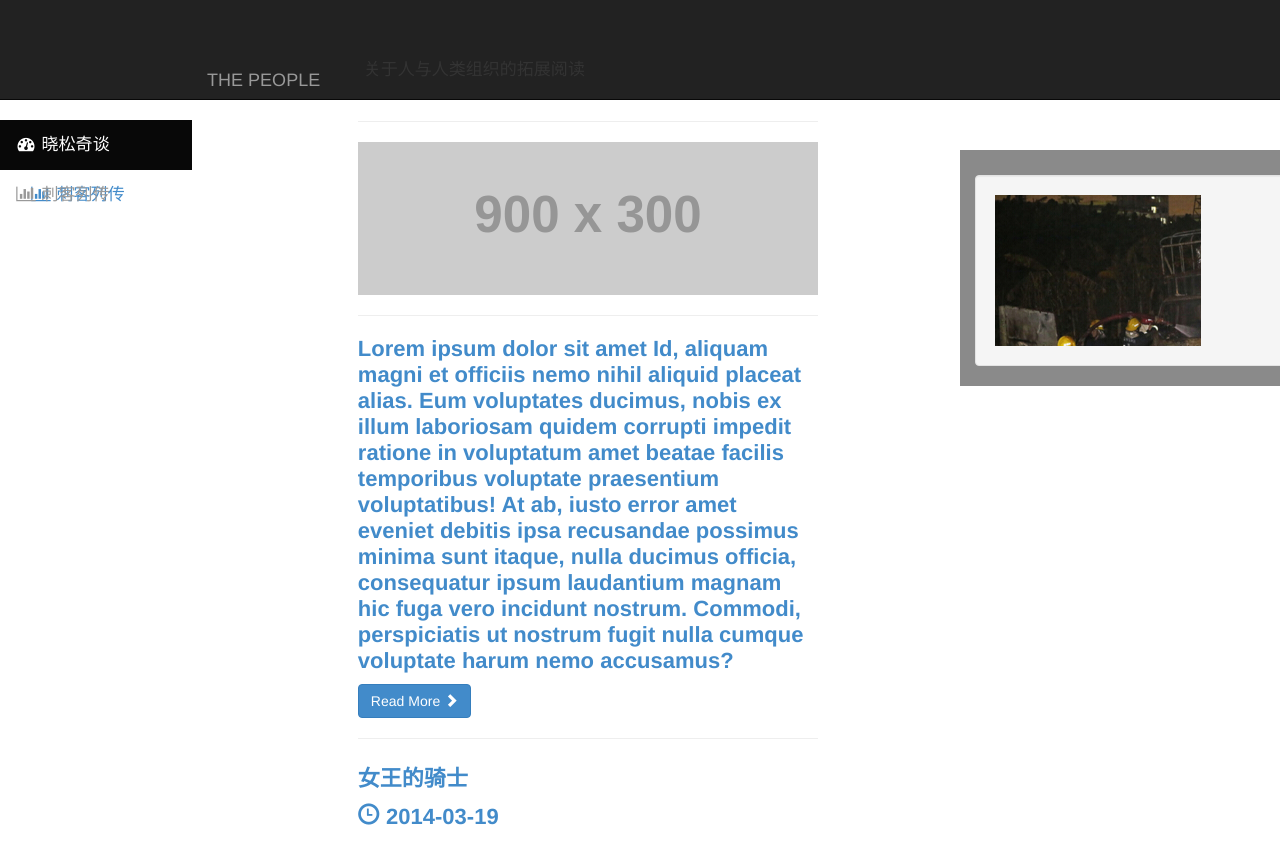
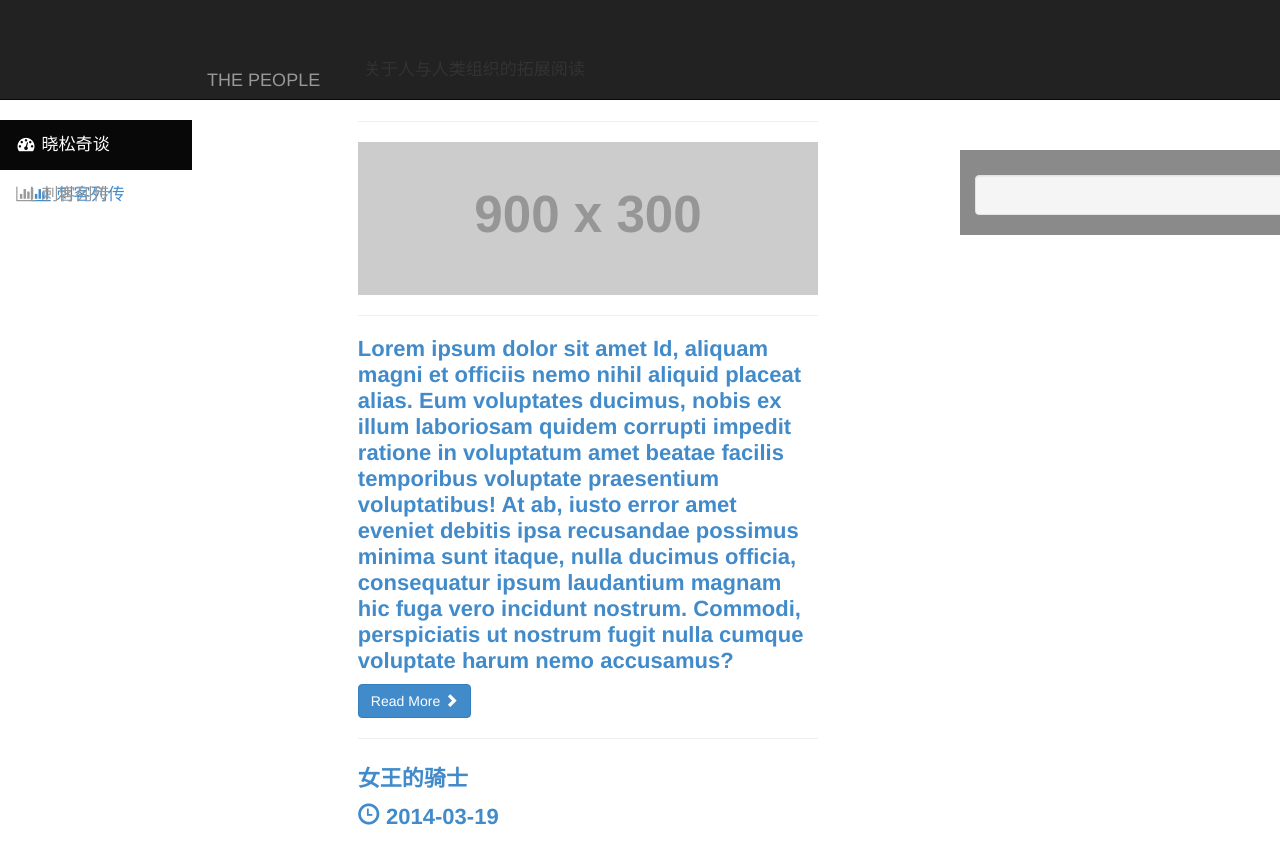
Before and after one commit to andyljj/thepeople, a Jekyll site: the page built from index.html, in a window 1280 px wide and 900 px high. Shown: the top 864 px of the window. Built offline with Jekyll 4.4.1, drawn with Linux system fonts in a browser that asks for light colours; nearby versions of some CDN libraries; some web fonts are replaced; library files that are not in the unit come from our copies; Markdown is read by kramdown in place of the engine named in the settings; comment, search, counter and statistics services are not loaded.

Commit message:
套模板

```diff
--- a/_includes/adboard.html
+++ b/_includes/adboard.html
@@ -15,10 +15,9 @@
 	<div class="well">
 	    {% if page.xsqt %}
 	        <img class="img-responsive"  src="{{ "/assets/adimg/xsqt.jpg" | prepend: site.url }}">
-	    {% elseif page.cklz %}
+	    {% endif %}
+	    {% if page.cklz %}
 	        <img class="img-responsive"  src="{{ "/assets/adimg/cklz.jpg" | prepend: site.url }}">
-        {% else %}
-	        <img class="img-responsive"  src="{{ "/assets/adimg/1.jpg" | prepend: site.url }}">
 	    {% endif %}
     </div>
 
```
